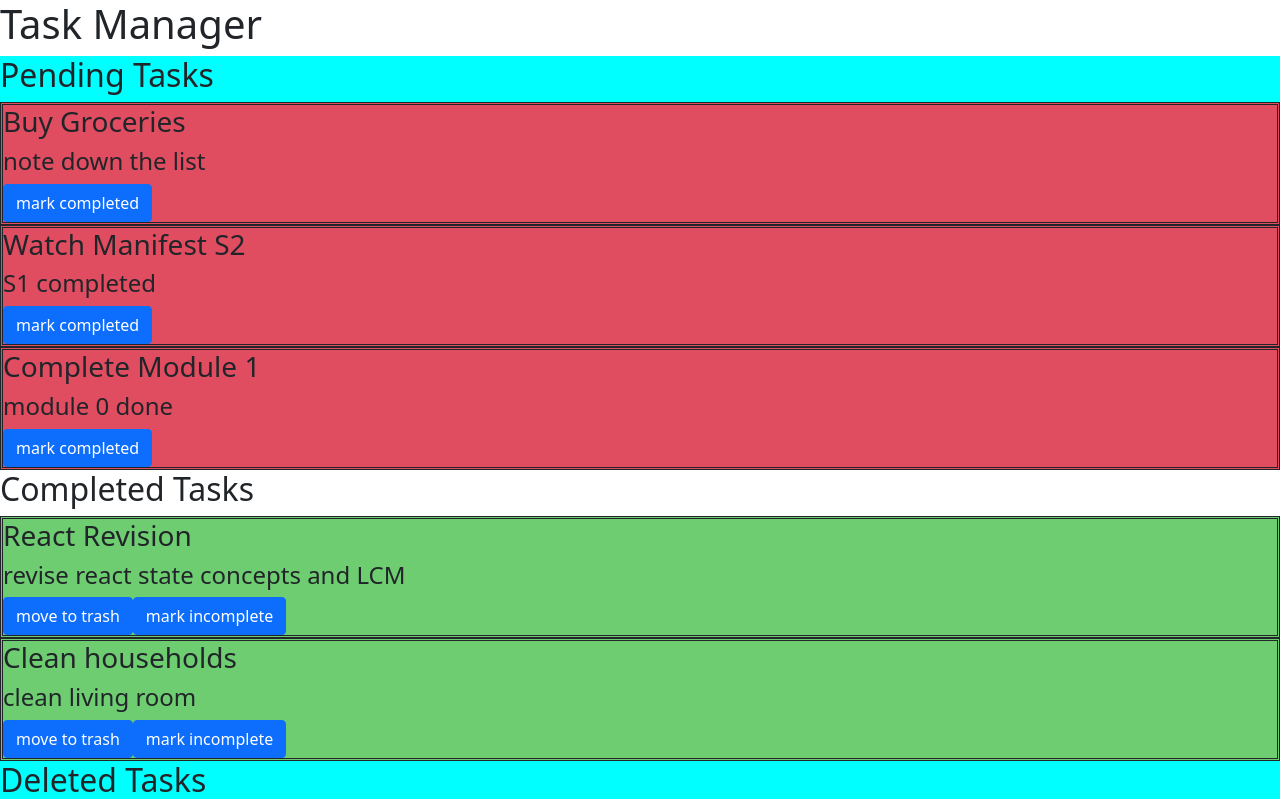
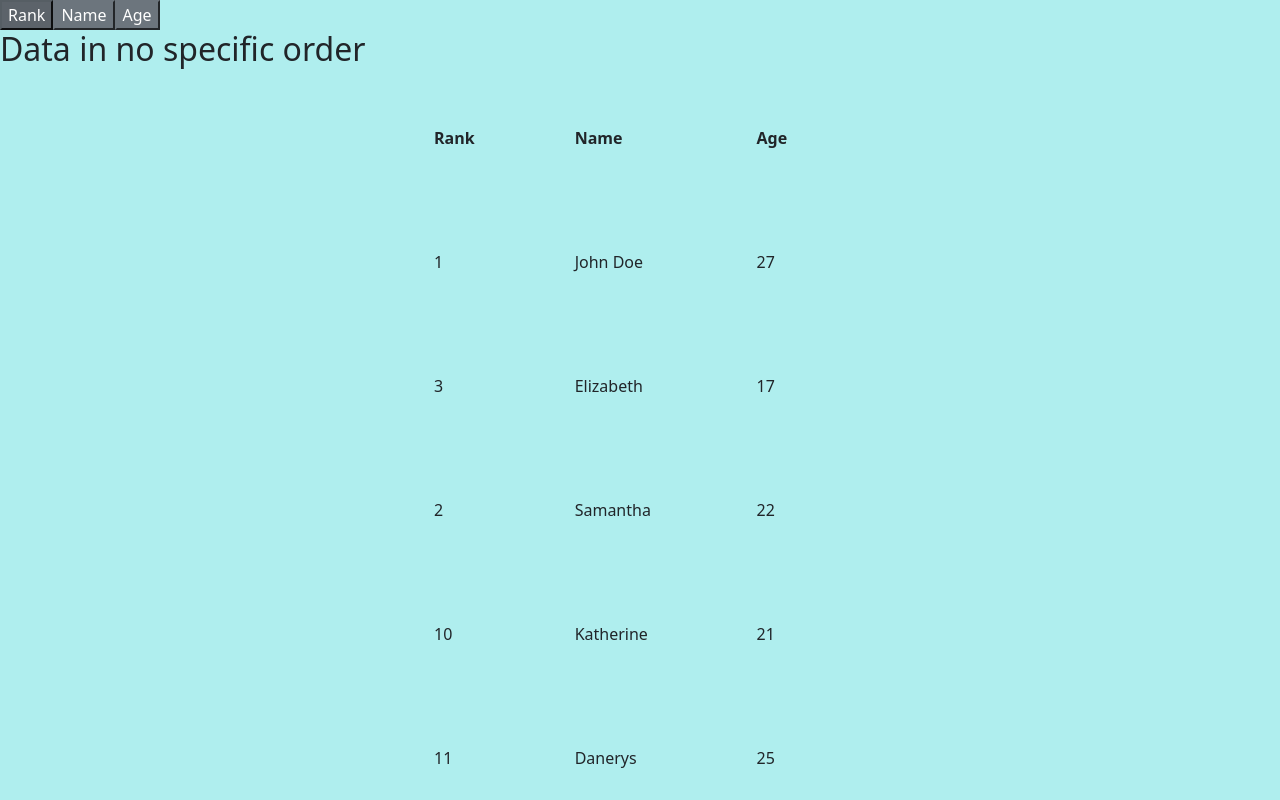
Before and after one commit to shruthi2609/firstreactapp, a React (Create React App) app: page / in a window 1280 px wide. Shown: the top 800 px of the page. Built offline with nearby package versions, Linux system fonts and the light colour scheme.

Commit message:
scoreboard

```diff
--- a/src/App.js
+++ b/src/App.js
@@ -1,11 +1,19 @@
-import TaskManager from "./TaskManager/TaskManager";
-import data from "./TaskManager/TaskManagerData";
+import React from "react";
+import {BrowserRouter,Route,Routes,Link} from 'react-router-dom'
+import LeaderBoard from "./ScoreDashBoard/LeaderBoard";
+import SortName from "./ScoreDashBoard/SortName";
 function App(){
   return(
     <div>
-      <TaskManager data={data}></TaskManager>
-
+      <BrowserRouter>
+        <Routes>
+          <Route path='/' element={<LeaderBoard></LeaderBoard>}></Route>
+          <Route path='/name'element={<SortName></SortName>}></Route>
+          <Route path='/age'></Route>
+          <Route path='/rank'></Route>
+        </Routes>
+      </BrowserRouter>
     </div>
   )
 }
-export default App;
+export default App
--- /dev/null
+++ b/src/ScoreDashBoard/Header.js
@@ -0,0 +1,28 @@
+import React from "react";
+import {Link} from 'react-router-dom'
+class Header extends React.Component{
+    constructor(props){
+        super(props)
+        this.state={
+            fname:false,
+            age:false,
+            rank:false
+        }
+    }
+    componentDidMount(){
+        if(this.props.value===1){
+            this.setState({fname:true})
+        }
+    }
+    render(){
+        const {fname,age,rank}=this.state
+        return(
+            <div>
+                <Link to='/rank'><button className={rank?'btn-primary':'btn-secondary'}>Rank</button></Link>
+                <Link to='/name'><button className={fname?'btn-primary':'btn-secondary'}>Name</button></Link>
+                <Link to='/age'><button className={age?'btn-primary':'btn-secondary'}>Age</button></Link>
+            </div>
+        )
+    }
+}
+export default Header
--- /dev/null
+++ b/src/ScoreDashBoard/LeaderBoard.css
@@ -0,0 +1,12 @@
+*{
+    background-color: paleturquoise;
+}
+th,td{
+
+
+    padding:50px;
+}
+
+table{
+   margin-left:30%;
+}
--- /dev/null
+++ b/src/ScoreDashBoard/LeaderBoard.js
@@ -0,0 +1,47 @@
+import React from "react";
+import response from "./response";
+import "./LeaderBoard.css"
+import Header from "./Header";
+class LeaderBoard extends React.Component{
+    constructor(props){
+        super(props)
+        this.state={
+            data:[]
+        }
+    }
+    componentDidMount(){
+        this.setState({data:response.list})
+    }
+    render(){
+        return(
+            <div>
+                <Header></Header>
+                <h2>Data in no specific order</h2>
+                <div>
+                    <table>
+                        <thead>
+                            <tr>
+                                <th>Rank</th>
+                                <th>Name</th>
+                                <th>Age</th>
+                            </tr>
+                        </thead>
+                        <tbody>
+                            {
+                                this.state.data.map((item)=>(
+                                    <tr>
+                                        <td>{item.rank}</td>
+                                        <td>{item.name}</td>
+                                        <td>{item.age}</td>
+                                    </tr>
+                                ))
+                            }
+                        </tbody>
+                    </table>
+                </div>
+            </div>
+        )
+
+    }
+}
+export default LeaderBoard
--- /dev/null
+++ b/src/ScoreDashBoard/SortName.js
@@ -0,0 +1,47 @@
+import React from "react";
+import response from "./response";
+import "./LeaderBoard.css"
+import Header from "./Header";
+class SortName extends React.Component{
+    constructor(props){
+        super(props)
+        this.state={
+            data:[]
+        }
+    }
+    componentDidMount(){
+        this.setState({data:response.list})
+    }
+    render(){
+        return(
+            <div>
+                <Header value={1}></Header>
+                <h2>Sorted based on Names</h2>
+                <div>
+                    <table>
+                        <thead>
+                            <tr>
+                                <th>Rank</th>
+                                <th>Name</th>
+                                <th>Age</th>
+                            </tr>
+                        </thead>
+                        <tbody>
+                            {
+                                this.state.data.map((item)=>(
+                                    <tr>
+                                        <td>{item.rank}</td>
+                                        <td>{item.name}</td>
+                                        <td>{item.age}</td>
+                                    </tr>
+                                ))
+                            }
+                        </tbody>
+                    </table>
+                </div>
+            </div>
+        )
+
+    }
+}
+export default SortName
--- /dev/null
+++ b/src/ScoreDashBoard/response.js
@@ -0,0 +1,94 @@
+
+ const response = {
+    list:[
+        {
+            "rank":"1",
+            "points":"1025",
+            "name":"John Doe",
+            "age":"27"
+        },
+        {
+            "rank":"3",
+            "points":"245",
+            "name":"Elizabeth",
+            "age":"17"
+        },
+        {
+            "rank":"2",
+            "points":"566",
+            "name":"Samantha",
+            "age":"22"
+        },
+        {
+            "rank":"10",
+            "points":"878",
+            "name":"Katherine",
+            "age":"21"
+        },
+        {
+            "rank":"11",
+            "points":"778",
+            "name":"Danerys",
+            "age":"25"
+        },
+        {
+            "rank":"12",
+            "points":"983",
+            "name":"Eva",
+            "age":"23"
+        },
+        {
+            "rank":"13",
+            "points":"122",
+            "name":"Ruby",
+            "age":"22"
+        },
+        {
+            "rank":"14",
+            "points":"656",
+            "name":"Valentina",
+            "age":"27"
+        },
+        {
+            "rank":"15",
+            "points":"298",
+            "name":"Mila",
+            "age":"32"
+        },
+        {
+            "rank":"4",
+            "points":"497",
+            "name":"Arya",
+            "age":"31"
+        },
+        {
+            "rank":"5",
+            "points":"667",
+            "name":"Jordan",
+            "age":"40"
+        },
+        {
+            "rank":"6",
+            "points":"221",
+            "name":"Christina",
+            "age":"43"
+        },
+        {
+            "rank":"9",
+            "points":"333",
+            "name":"Evangeline",
+            "age":"26"
+        },
+        {
+            "rank":"8",
+            "points":"500",
+            "name":"Jazmine",
+            "age":"35"
+        },
+        {
+            "rank":"7",
+            "points":"765",
+            "name":"Kira",
+            "age":"33"
+        }]}
+        export default response
```
Also changed, not shown: src/ScoreDashBoard/Header.css (added).
